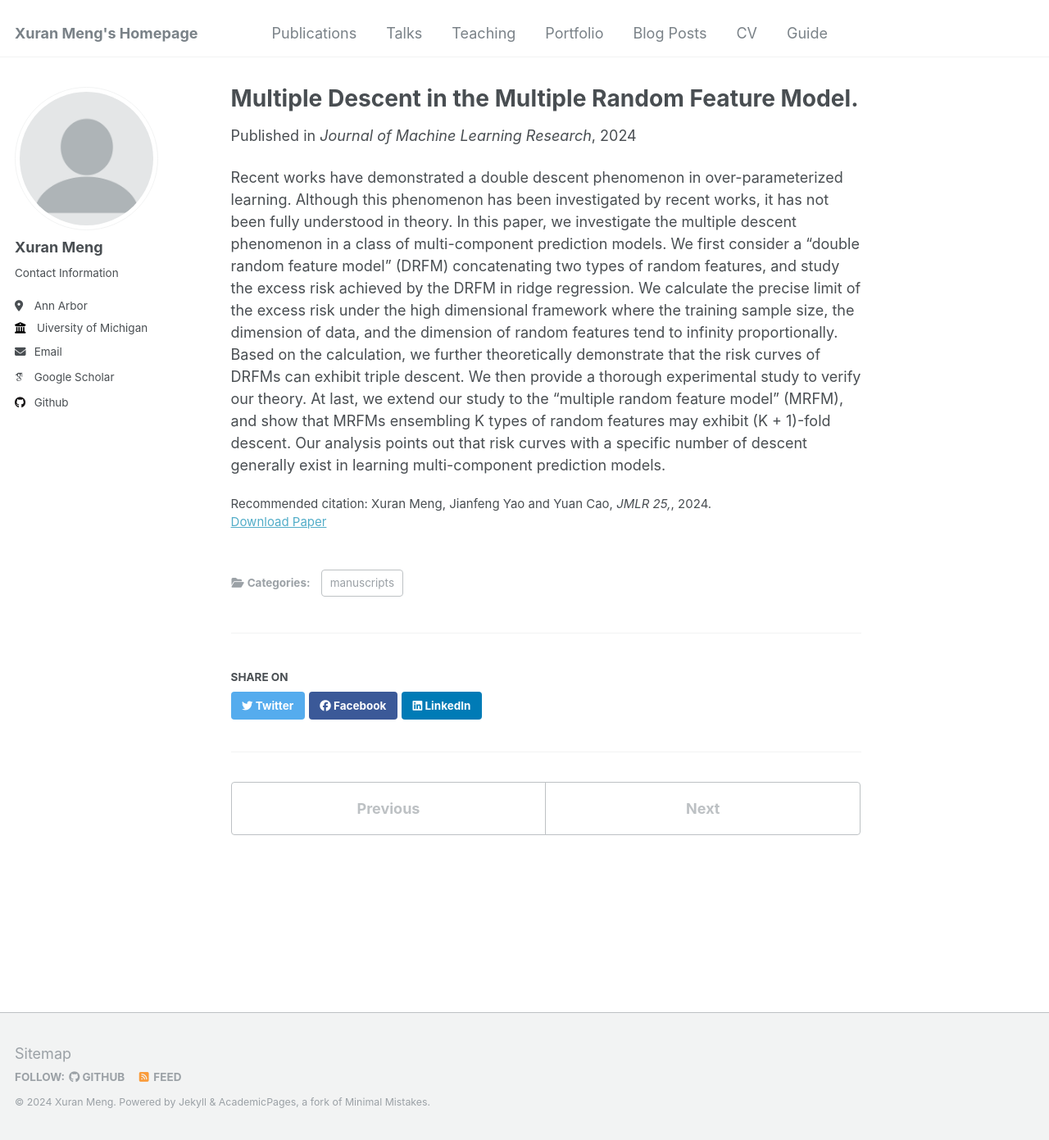
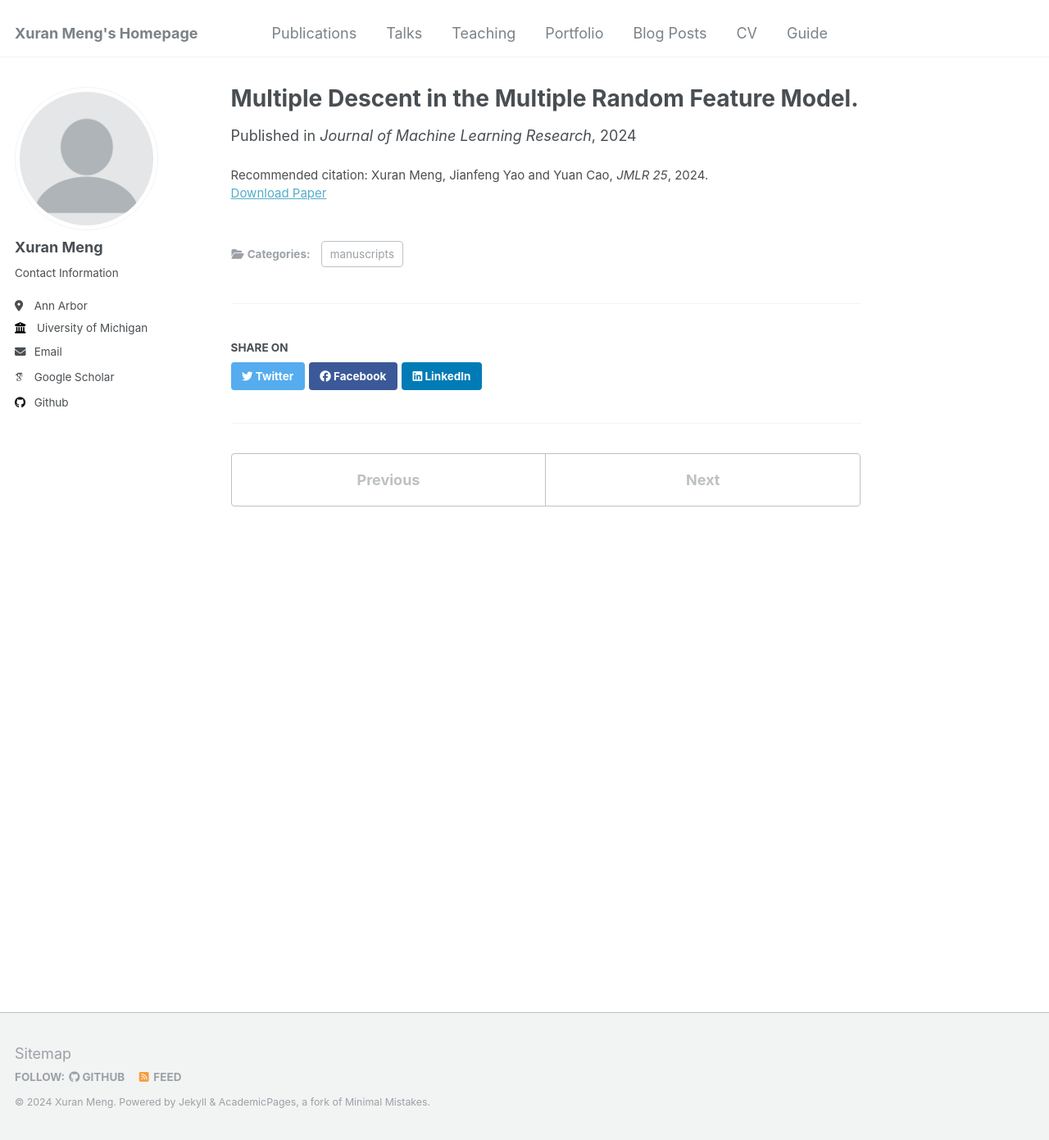
Before and after one commit to XuranMeng/XuranMeng.github.io, a Jekyll site: the page built from _publications/multipledescent.md, in a window 1280 px wide and 1391 px high. Shown: the whole window at 82% size. Built offline with Jekyll 4.4.1, drawn with Linux system fonts in a browser that asks for light colours; some web fonts are replaced.

Commit message:
Update multipledescent.md

```diff
--- a/_publications/multipledescent.md
+++ b/_publications/multipledescent.md
@@ -3,12 +3,10 @@ title: "Multiple Descent in the Multiple Random Feature Model."
 collection: publications
 category: manuscripts
 permalink: /publication/multipledescent
-#excerpt: 'This paper is about the number 1. The number 2 is left for future work.'
+excerpt: 'In this paper, we investigate the multiple descent phenomenon in a class of multi-component prediction models. We first consider a “double random feature model” (DRFM) concatenating two types of random features, and study the excess risk achieved by the DRFM in ridge regression. We calculate the precise limit of the excess risk under the high dimensional framework where the training sample size, the dimension of data, and the dimension of random features tend to infinity proportionally. Based on the calculation, we further theoretically demonstrate that the risk curves of DRFMs can exhibit triple descent. We then provide a thorough experimental study to verify our theory. At last, we extend our study to the “multiple random feature model” (MRFM), and show that MRFMs ensembling K types of random features may exhibit (K + 1)-fold descent. Our analysis points out that risk curves with a specific number of descent generally exist in learning multi-component prediction models.'
 date: 2024-01-31
 venue: 'Journal of Machine Learning Research'
 # slidesurl: 'http://xuranmeng.github.io/files/slides/multipledescent.pdf'
 paperurl: 'https://www.jmlr.org/papers/volume25/22-1389/22-1389.pdf'
-citation: 'Xuran Meng, Jianfeng Yao and Yuan Cao,  <i>JMLR 25,</i>, 2024.'
+citation: 'Xuran Meng, Jianfeng Yao and Yuan Cao,  <i>JMLR 25</i>, 2024.'
 ---
-
-Recent works have demonstrated a double descent phenomenon in over-parameterized learning. Although this phenomenon has been investigated by recent works, it has not been fully understood in theory. In this paper, we investigate the multiple descent phenomenon in a class of multi-component prediction models. We first consider a “double random feature model” (DRFM) concatenating two types of random features, and study the excess risk achieved by the DRFM in ridge regression. We calculate the precise limit of the excess risk under the high dimensional framework where the training sample size, the dimension of data, and the dimension of random features tend to infinity proportionally. Based on the calculation, we further theoretically demonstrate that the risk curves of DRFMs can exhibit triple descent. We then provide a thorough experimental study to verify our theory. At last, we extend our study to the “multiple random feature model” (MRFM), and show that MRFMs ensembling K types of random features may exhibit (K + 1)-fold descent. Our analysis points out that risk curves with a specific number of descent generally exist in learning multi-component prediction models.
```
